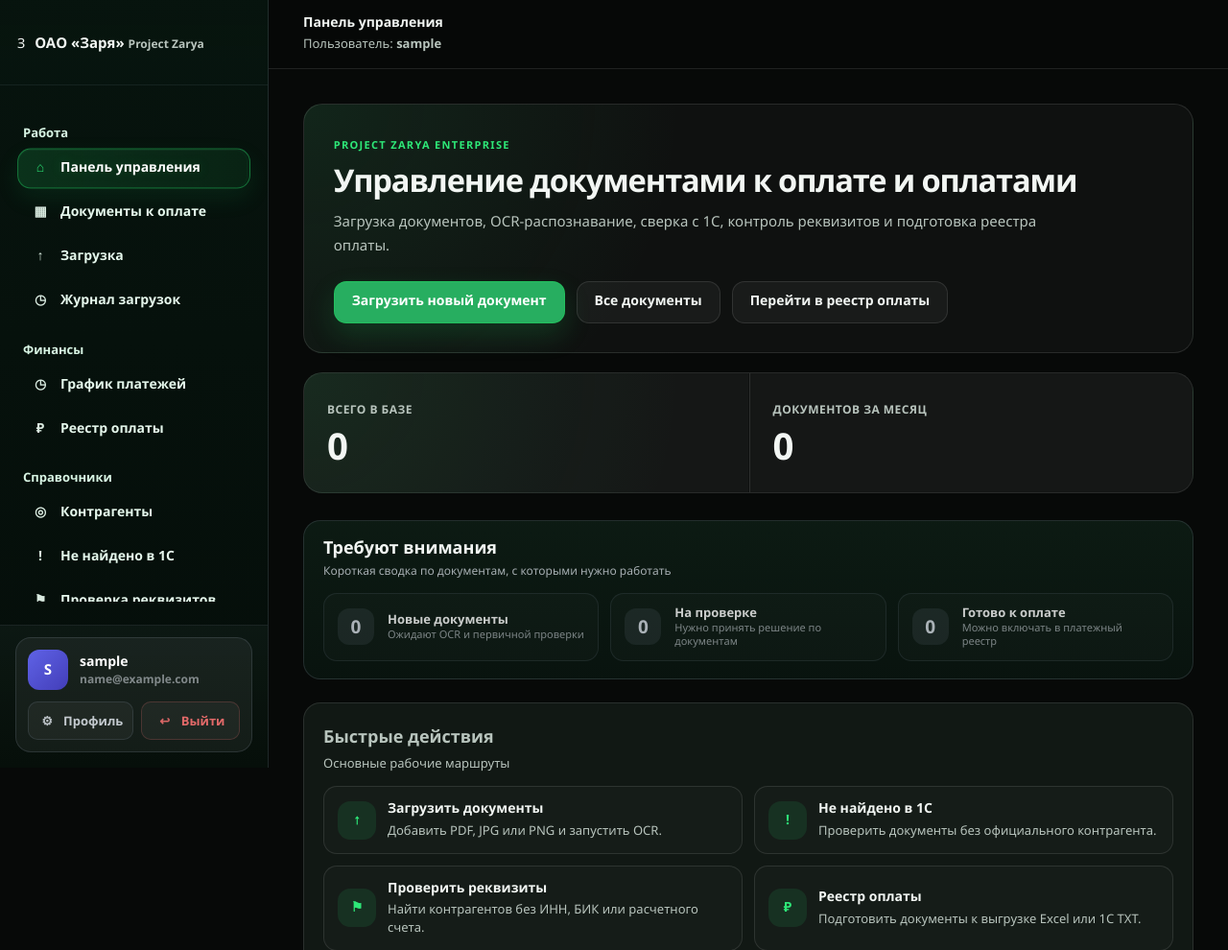
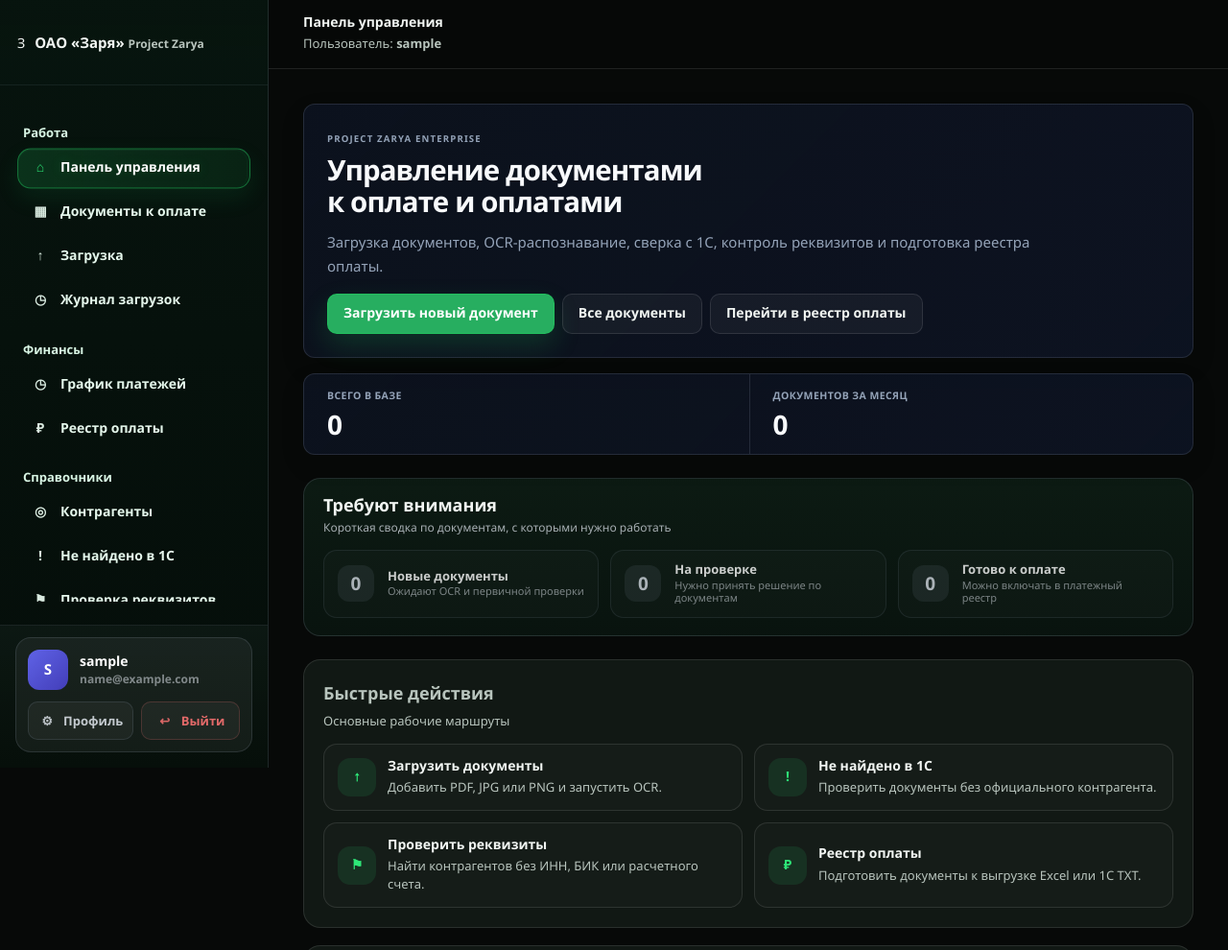
Before and after one commit to djlevis86-web/Project_Zarya_Enterprise, a Django app: page /dashboard/ in a window 1280 px wide. Shown: the top 990 px of the page at 96% size. Run offline with Django 5.2, Linux system fonts and the light colour scheme; the visitor is signed in with stand-in values (Sample User, id 1); data that the repository does not hold is empty; parts of the project's set-up code (start-up, migrations or seed data) failed here and were passed over.

Commit message:
Add Dashboard PageHeader visual layer v1

```diff
--- a/static/css/app.css
+++ b/static/css/app.css
@@ -60,6 +60,7 @@
 @import url("./features/sidebar-fixed-left.css");
 @import "./features/page-header-visual-v1.css";
 @import "./features/invoice-list-table-responsive-v1.css";
+@import "./features/dashboard-page-header-visual-v1.css";
 
 /* Counterparty search on invoice assign page */
 .counterparty-search-form {
--- /dev/null
+++ b/static/css/features/dashboard-page-header-visual-v1.css
@@ -0,0 +1,213 @@
+/*
+ * Project Zarya Dashboard PageHeader visual layer v1.
+ *
+ * Scope:
+ * - Dashboard PageHeader only;
+ * - semantic selectors introduced by the dedicated semantic commit;
+ * - no template or backend changes;
+ * - later import intentionally overrides the historical Dashboard cascade.
+ */
+
+.dashboard-page .dashboard-page-header-v1 {
+    display: grid;
+    grid-template-columns:
+        minmax(0, 1fr)
+        minmax(15rem, 18rem);
+    align-items: stretch;
+    gap: var(--zds-space-4);
+    margin-bottom: var(--zds-space-6);
+}
+
+.dashboard-page .dashboard-page-header-copy-v1,
+.dashboard-page .dashboard-page-header-summary-v1 {
+    border: 1px solid var(--zds-color-border);
+    border-radius: var(--zds-radius-panel);
+    background:
+        linear-gradient(
+            135deg,
+            var(--zds-color-surface-elevated),
+            var(--zds-color-surface)
+        );
+    box-shadow: var(--zds-shadow-card);
+}
+
+.dashboard-page .dashboard-page-header-copy-v1 {
+    min-width: 0;
+    padding: var(--zds-space-6);
+}
+
+.dashboard-page .dashboard-page-header-kicker-v1 {
+    display: inline-flex;
+    margin: 0 0 var(--zds-space-2);
+    color: var(--zds-color-text-muted);
+    font-size: 0.6875rem;
+    font-weight: 800;
+    letter-spacing: 0.12em;
+    text-transform: uppercase;
+}
+
+.dashboard-page .dashboard-page-title-v1 {
+    max-width: 48rem;
+    margin: 0;
+    color: var(--zds-color-text);
+    font-size: clamp(1.75rem, 2.3vw, 2.25rem);
+    font-weight: 800;
+    line-height: 1.12;
+    letter-spacing: -0.03em;
+    text-wrap: balance;
+}
+
+.dashboard-page .dashboard-page-subtitle-v1 {
+    max-width: 44rem;
+    margin: var(--zds-space-3) 0 0;
+    color: var(--zds-color-text-muted);
+    font-size: 0.9375rem;
+    line-height: 1.6;
+}
+
+.dashboard-page .dashboard-page-header-actions-v1 {
+    display: flex;
+    flex-wrap: wrap;
+    align-items: center;
+    justify-content: flex-start;
+    gap: var(--zds-space-2);
+    width: auto;
+    margin: var(--zds-space-4) 0 0;
+}
+
+.dashboard-page .dashboard-page-header-actions-v1 .btn {
+    min-height: var(--zds-control-height-default);
+    padding-inline: var(--zds-space-4);
+    border-radius: var(--zds-radius-control);
+    white-space: nowrap;
+    line-height: 1;
+}
+
+.dashboard-page .dashboard-page-header-summary-v1 {
+    display: grid;
+    grid-template-rows: repeat(2, minmax(0, 1fr));
+    min-width: 0;
+    overflow: hidden;
+}
+
+.dashboard-page .dashboard-page-header-summary-v1 .hero-metric {
+    display: flex;
+    flex-direction: column;
+    justify-content: center;
+    min-height: 0;
+    padding: var(--zds-space-4) var(--zds-space-6);
+    background: transparent;
+}
+
+.dashboard-page
+.dashboard-page-header-summary-v1
+.hero-metric
++ .hero-metric {
+    border-top: 1px solid var(--zds-color-border);
+    border-left: 0;
+}
+
+.dashboard-page
+.dashboard-page-header-summary-v1
+.hero-metric
+span {
+    margin: 0 0 var(--zds-space-2);
+    color: var(--zds-color-text-muted);
+    font-size: 0.75rem;
+    font-weight: 700;
+    line-height: 1.35;
+    letter-spacing: 0.04em;
+    text-transform: uppercase;
+}
+
+.dashboard-page
+.dashboard-page-header-summary-v1
+.hero-metric
+strong {
+    color: var(--zds-color-text);
+    font-size: 2rem;
+    font-weight: 800;
+    line-height: 1;
+    font-variant-numeric: tabular-nums;
+    text-shadow: none;
+}
+
+@media (max-width: 80rem) {
+    .dashboard-page .dashboard-page-header-v1 {
+        grid-template-columns: minmax(0, 1fr);
+    }
+
+    .dashboard-page .dashboard-page-header-summary-v1 {
+        grid-template-columns: repeat(2, minmax(0, 1fr));
+        grid-template-rows: minmax(0, 1fr);
+    }
+
+    .dashboard-page
+    .dashboard-page-header-summary-v1
+    .hero-metric
+    + .hero-metric {
+        border-top: 0;
+        border-left: 1px solid var(--zds-color-border);
+    }
+}
+
+@media (max-width: 45rem) {
+    .dashboard-page .dashboard-page-header-v1 {
+        gap: var(--zds-space-3);
+        margin-bottom: var(--zds-space-4);
+    }
+
+    .dashboard-page .dashboard-page-header-copy-v1 {
+        padding: var(--zds-space-4);
+    }
+
+    .dashboard-page .dashboard-page-title-v1 {
+        font-size: clamp(1.5rem, 7vw, 1.75rem);
+    }
+
+    .dashboard-page .dashboard-page-subtitle-v1 {
+        margin-top: var(--zds-space-2);
+        font-size: 0.875rem;
+    }
+
+    .dashboard-page .dashboard-page-header-actions-v1 {
+        display: grid;
+        grid-template-columns: minmax(0, 1fr);
+        width: 100%;
+        margin-top: var(--zds-space-4);
+    }
+
+    .dashboard-page .dashboard-page-header-actions-v1 .btn {
+        width: 100%;
+        min-height: var(--zds-touch-target-min);
+        justify-content: center;
+    }
+
+    .dashboard-page
+    .dashboard-page-header-summary-v1
+    .hero-metric {
+        padding: var(--zds-space-4);
+    }
+
+    .dashboard-page
+    .dashboard-page-header-summary-v1
+    .hero-metric
+    strong {
+        font-size: 1.75rem;
+    }
+}
+
+@media (max-width: 22rem) {
+    .dashboard-page .dashboard-page-header-summary-v1 {
+        grid-template-columns: minmax(0, 1fr);
+        grid-template-rows: repeat(2, minmax(0, 1fr));
+    }
+
+    .dashboard-page
+    .dashboard-page-header-summary-v1
+    .hero-metric
+    + .hero-metric {
+        border-top: 1px solid var(--zds-color-border);
+        border-left: 0;
+    }
+}
```
Also changed, not shown: users/tests/test_dashboard_page_header_semantic_scope_v1.py (+46 -11 lines), users/tests/test_dashboard_page_header_visual_layer_v1.py (added, +235 -0 lines), users/tests/test_invoice_list_table_responsive_v1.py (+3 -3 lines).
